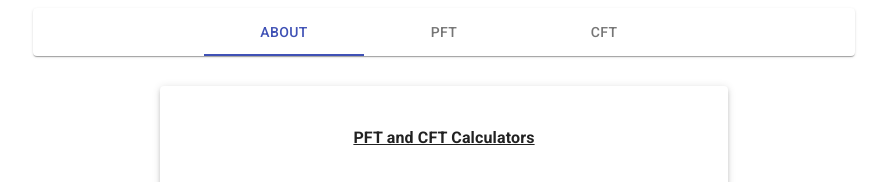
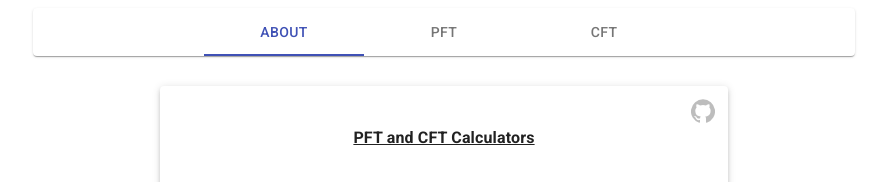
Before and after one commit to ivasilyev1/usmc-pft, a React (Create React App) app in the folder usmc-pft-ui/: page / in a window 1280 px wide. Shown: the top 182 px of the page, without its empty margins (196-1083 px from the left). Built offline with nearby package versions, Linux system fonts and the light colour scheme.

Commit message:
Added 'View Code' button to About page of application.

```diff
--- a/usmc-pft-ui/src/components/nav/About.js
+++ b/usmc-pft-ui/src/components/nav/About.js
@@ -1,5 +1,12 @@
 import React from "react";
-import { Typography, Paper, Button } from "@material-ui/core";
+import {
+  Typography,
+  Paper,
+  Button,
+  IconButton,
+  Tooltip,
+} from "@material-ui/core";
+import GitHubIcon from "@material-ui/icons/GitHub";
 
 import styles from "./Nav.module.scss";
 
@@ -8,11 +15,19 @@ const MCOLink =
   "https://www.marines.mil/News/Publications/MCPEL/Electronic-Library-Display/Article/2052205/mco-610013a-wch-2/";
 const MARADMINLink =
   "https://www.marines.mil/News/Messages/MARADMINS/Article/1869148/forthcoming-change-to-the-physical-fitness-test-pft/";
+const githubLink = "https://github.com/ivasilyev1/usmc-pft";
 
 const About = (props) => {
   return (
     <div className={styles.aboutContainer}>
       <Paper elevation={3} style={{ padding: "30px" }}>
+        <div className={styles.git}>
+          <Tooltip title="View Code">
+            <IconButton size="small" target="_blank" href={githubLink}>
+              <GitHubIcon color="disabled" />
+            </IconButton>
+          </Tooltip>
+        </div>
         <div className={styles.container} style={{ marginTop: "10px" }}>
           <Typography variant="body1">
             <u>
--- a/usmc-pft-ui/src/components/nav/Nav.module.scss
+++ b/usmc-pft-ui/src/components/nav/Nav.module.scss
@@ -5,6 +5,16 @@
   flex-direction: column;
 }
 
+.git {
+  justify-content: right;
+  display: flex;
+  position: absolute;
+  right: 10px;
+  top: 10px;
+  :hover {
+    color: black;
+  }
+}
 .buttonContainer {
   display: flex;
   flex-direction: row;
@@ -18,6 +28,7 @@
 }
 .aboutContainer {
   width: 45%;
+  position: relative;
 }
 
 @media screen and (max-width: 880px) {
```
Also changed, not shown: 1 other file (tests, documents, lock files or other folders).
